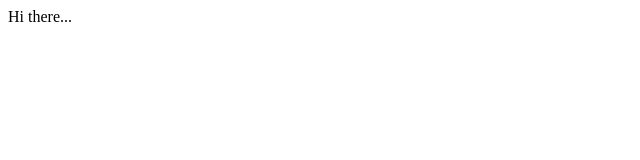
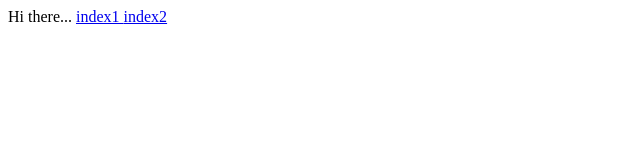
Before and after one commit to Ali-Reza8/project2, a plain HTML site: page index.html in a window 1280 px wide. Shown: the whole page, without its empty margins (0-640 px from the left). Drawn offline with Linux system fonts and the light colour scheme.

Commit message:
added page links to index

```diff
--- a/index.html
+++ b/index.html
@@ -1,5 +1,7 @@
 <html>
 	<body>
 		Hi there...
+		<a href="index1.html"> index1 </a>
+		<a href="index2.html"> index2 </a>
 	</body>
 </html>
```
